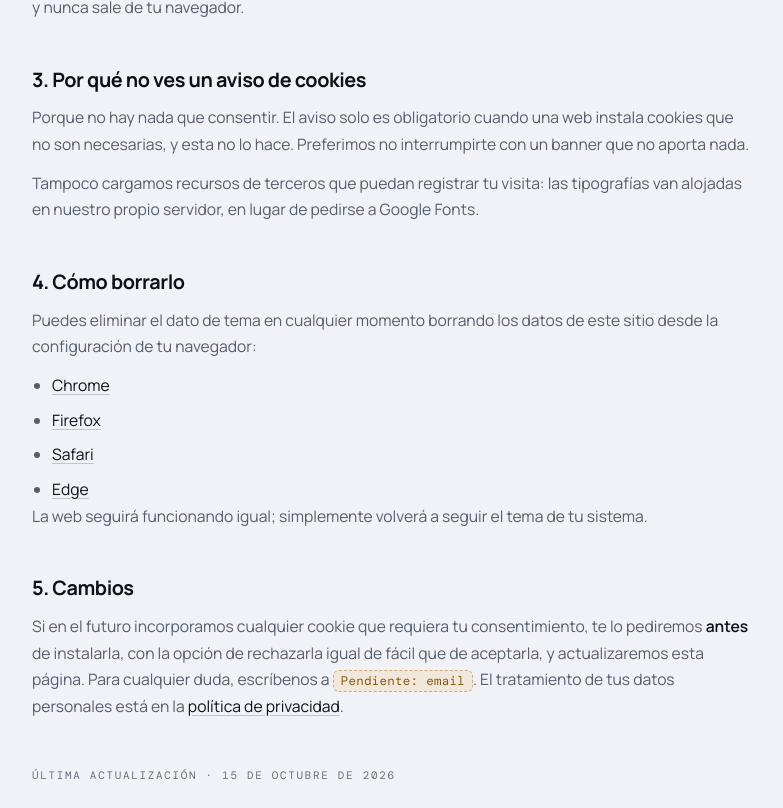
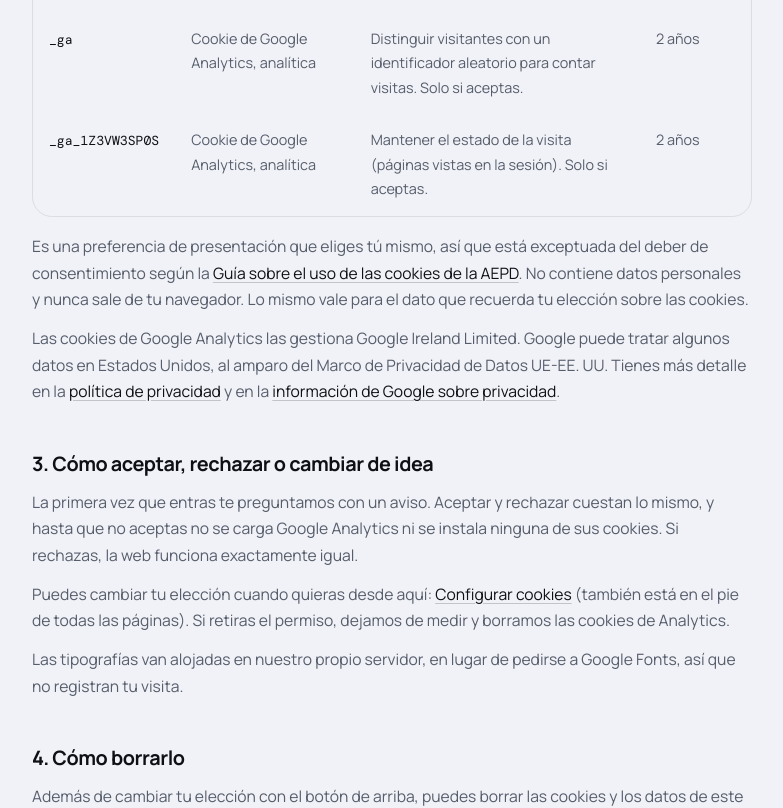
Before and after one commit to synora-ia/web-synora, a Next.js app: page /cookies in a window 1280 px wide. Shown: the part 1040-1848 px from the top of the page, without its empty margins (248-1031 px from the left). Built offline with nearby package versions, Linux system fonts and the light colour scheme.

Commit message:
Activa Google Analytics (G-1Z3VW3SP0S) con aviso de cookies
Las políticas de cookies y privacidad pasan a explicar Analytics y
cambian su fecha al 21 de octubre de 2026.

Co-Authored-By: Claude Opus 5.5 <noreply@anthropic.com>

```diff
--- a/src/datos/analitica.js
+++ b/src/datos/analitica.js
@@ -8,7 +8,7 @@
 /* ID de medición de Google Analytics 4: Administrar → Flujos de datos →
    la web → «ID de medición», con forma "G-XXXXXXXXXX".
    Al ponerlo, cambia también ACTUALIZADO en titular.js: las políticas cambian. */
-export const GA_ID = null;
+export const GA_ID = "G-1Z3VW3SP0S";
 
 /* Códigos de verificación de propiedad (solo el código, sin la etiqueta):
    Google Search Console → «Etiqueta HTML» → el valor de content="…"
--- a/src/datos/titular.js
+++ b/src/datos/titular.js
@@ -32,4 +32,4 @@ export const TITULAR = {
 };
 
 /* Cambia esta fecha cada vez que se toque cualquiera de los tres textos. */
-export const ACTUALIZADO = "15 de octubre de 2026";
+export const ACTUALIZADO = "21 de octubre de 2026";
```
